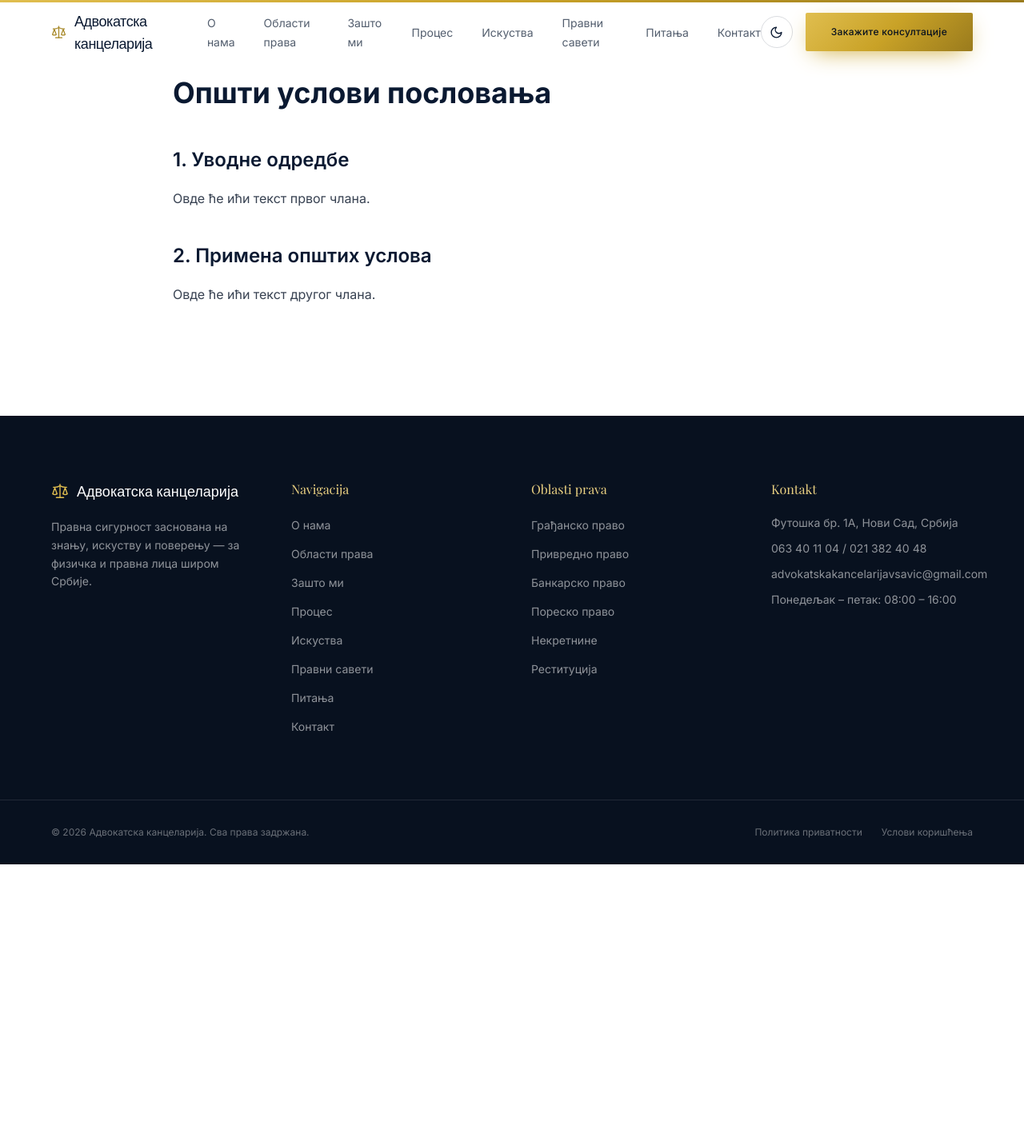
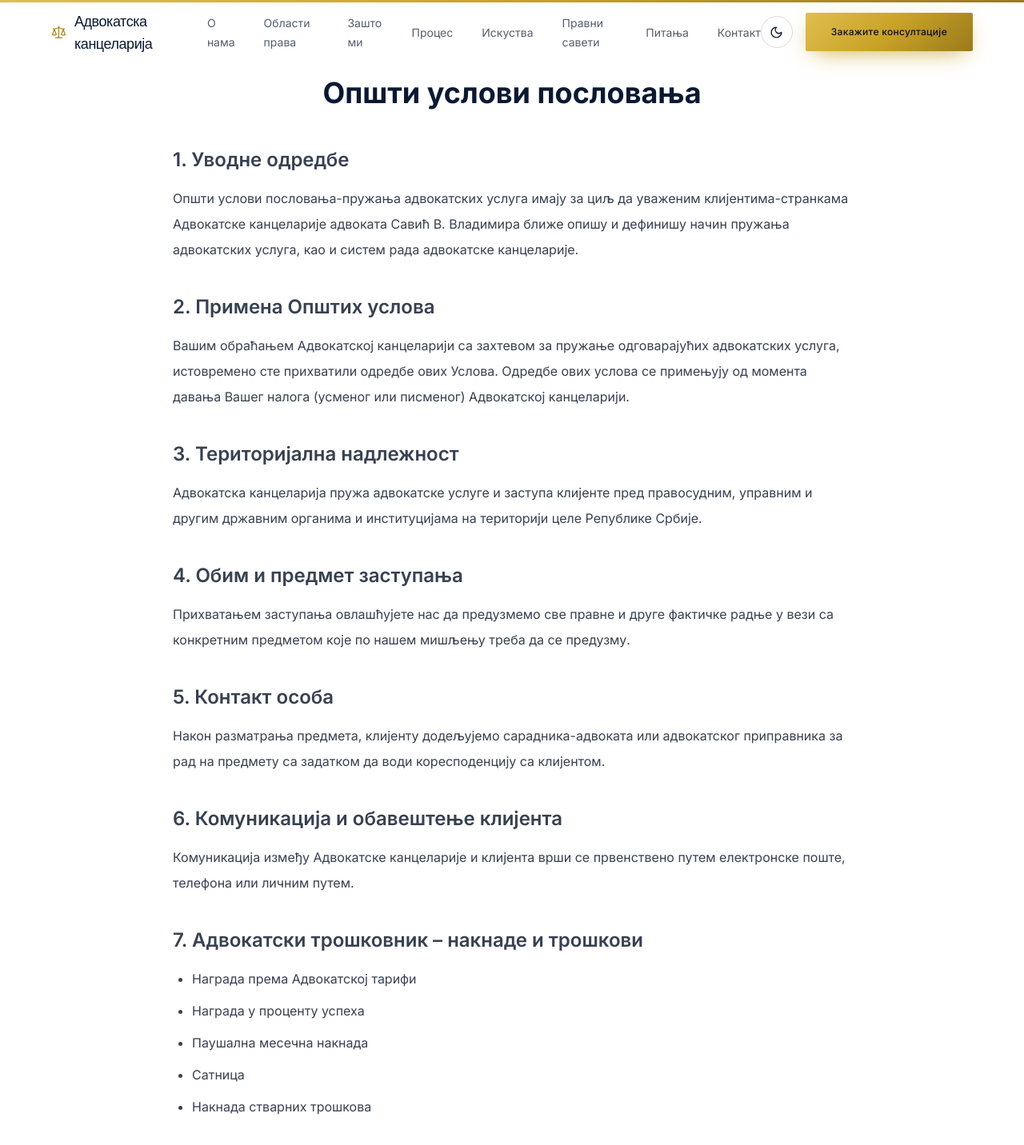
Before and after one commit to stojanovicjovan021-collab/advokatska-kancelarija-savic, a Next.js app: page /terms in a window 1280 px wide. Shown: the top 1432 px of the page at 80% size. Before the commit the page ends 1081 px from the top, so only its background shows below. Built offline with nearby package versions, Linux system fonts and the light colour scheme; a web font is replaced by a local one.

Commit message:
Update page.tsx3

```diff
--- a/app/terms/page.tsx
+++ b/app/terms/page.tsx
@@ -1,29 +1,196 @@
 export default function TermsPage() {
   return (
     <main className="max-w-4xl mx-auto px-6 py-24">
-      <h1 className="text-4xl font-bold mb-12">
+      <h1 className="text-4xl font-bold mb-12 text-center">
         Општи услови пословања
       </h1>
 
-      <section className="mb-10">
-        <h2 className="text-2xl font-semibold mb-4">
-          1. Уводне одредбе
-        </h2>
+      <div className="space-y-10 text-gray-700 leading-8">
 
-        <p className="leading-8 text-gray-700">
-          Овде ће ићи текст првог члана.
+        <section>
+          <h2 className="text-2xl font-semibold mb-4">1. Уводне одредбе</h2>
+          <p>
+            Општи услови пословања-пружања адвокатских услуга имају за циљ да уваженим
+            клијентима-странкама Адвокатске канцеларије адвоката Савић В. Владимира
+            ближе опишу и дефинишу начин пружања адвокатских услуга, као и систем рада
+            адвокатске канцеларије.
           </p>
         </section>
 
-      <section className="mb-10">
+        <section>
+          <h2 className="text-2xl font-semibold mb-4">2. Примена Општих услова</h2>
+          <p>
+            Вашим обраћањем Адвокатској канцеларији са захтевом за пружање одговарајућих
+            адвокатских услуга, истовремено сте прихватили одредбе ових Услова.
+            Одредбе ових услова се примењују од момента давања Вашег налога
+            (усменог или писменог) Адвокатској канцеларији.
+          </p>
+        </section>
+
+        <section>
+          <h2 className="text-2xl font-semibold mb-4">3. Територијална надлежност</h2>
+          <p>
+            Адвокатска канцеларија пружа адвокатске услуге и заступа клијенте пред
+            правосудним, управним и другим државним органима и институцијама на
+            територији целе Републике Србије.
+          </p>
+        </section>
+
+        <section>
+          <h2 className="text-2xl font-semibold mb-4">4. Обим и предмет заступања</h2>
+          <p>
+            Прихватањем заступања овлашћујете нас да предузмемо све правне и друге
+            фактичке радње у вези са конкретним предметом које по нашем мишљењу
+            треба да се предузму.
+          </p>
+        </section>
+
+        <section>
+          <h2 className="text-2xl font-semibold mb-4">5. Контакт особа</h2>
+          <p>
+            Након разматрања предмета, клијенту додељујемо сарадника-адвоката или
+            адвокатског приправника за рад на предмету са задатком да води
+            коресподенцију са клијентом.
+          </p>
+        </section>
+
+        <section>
           <h2 className="text-2xl font-semibold mb-4">
-          2. Примена општих услова
+            6. Комуникација и обавештење клијента
+          </h2>
+          <p>
+            Комуникација између Адвокатске канцеларије и клијента врши се
+            првенствено путем електронске поште, телефона или личним путем.
+          </p>
+        </section>
+
+        <section>
+          <h2 className="text-2xl font-semibold mb-4">
+            7. Адвокатски трошковник – накнаде и трошкови
           </h2>
 
-        <p className="leading-8 text-gray-700">
-          Овде ће ићи текст другог члана.
+          <ul className="list-disc pl-6 space-y-2">
+            <li>Награда према Адвокатској тарифи</li>
+            <li>Награда у проценту успеха</li>
+            <li>Паушална месечна накнада</li>
+            <li>Сатница</li>
+            <li>Накнада стварних трошкова</li>
+          </ul>
+        </section>
+
+        <section>
+          <h2 className="text-2xl font-semibold mb-4">
+            8. Досуђени адвокатски трошкови
+          </h2>
+          <p>
+            Досуђени адвокатски трошкови распоређују се у складу са уговором,
+            извршеним плаћањима и важећим прописима.
           </p>
         </section>
+
+        <section>
+          <h2 className="text-2xl font-semibold mb-4">9. Фактурисање услуга</h2>
+          <p>
+            За све извршене услуге издају се фактуре са роком доспећа наведеним
+            у фактури.
+          </p>
+        </section>
+
+        <section>
+          <h2 className="text-2xl font-semibold mb-4">
+            10. Порез на додату вредност
+          </h2>
+          <p>
+            ПДВ се обрачунава у складу са важећим прописима Републике Србије.
+          </p>
+        </section>
+
+        <section>
+          <h2 className="text-2xl font-semibold mb-4">
+            11. Престанак пружања адвокатских услуга
+          </h2>
+
+          <ul className="list-disc pl-6 space-y-2">
+            <li>Сукоб интереса</li>
+            <li>Неизмирене обавезе клијента</li>
+            <li>Нетачне или непотпуне информације</li>
+            <li>Непримерено понашање клијента</li>
+            <li>Кршење услова пословања</li>
+          </ul>
+        </section>
+
+        <section>
+          <h2 className="text-2xl font-semibold mb-4">12. Пословна тајна</h2>
+          <p>
+            Све информације добијене током рада на предмету сматрају се
+            поверљивим.
+          </p>
+        </section>
+
+        <section>
+          <h2 className="text-2xl font-semibold mb-4">
+            13. Чување документације
+          </h2>
+          <p>
+            Документација се чува у складу са законом и интерним правилима
+            Адвокатске канцеларије.
+          </p>
+        </section>
+
+        <section>
+          <h2 className="text-2xl font-semibold mb-4">
+            14. Ограничење одговорности
+          </h2>
+          <p>
+            Одговорност Адвокатске канцеларије ограничена је важећим прописима
+            и осигурањем од професионалне одговорности.
+          </p>
+        </section>
+
+        <section>
+          <h2 className="text-2xl font-semibold mb-4">
+            15. Надлежност у случају спора
+          </h2>
+          <p>
+            За све спорове надлежан је суд у Новом Саду.
+          </p>
+        </section>
+
+        <section>
+          <h2 className="text-2xl font-semibold mb-4">
+            16. Измене и допуне услова
+          </h2>
+          <p>
+            Измене и допуне ових услова врше се искључиво у писаној форми.
+          </p>
+        </section>
+
+        <section>
+          <h2 className="text-2xl font-semibold mb-4">
+            17. Делимична ништавост
+          </h2>
+          <p>
+            У случају ништавости поједине одредбе, остале одредбе остају на снази.
+          </p>
+        </section>
+
+        <section>
+          <h2 className="text-2xl font-semibold mb-4">18. Примена</h2>
+
+          <p>
+            Ови општи услови пословања примењују се од 12.12.2019. године.
+          </p>
+
+          <p className="mt-4">
+            У Новом Саду, дана 12.12.2019. године.
+          </p>
+
+          <p className="font-semibold mt-4">
+            Адвокат Савић В. Владимир
+          </p>
+        </section>
+
+      </div>
     </main>
   );
 }
```
Lines whose indentation alone changed are shown as unchanged.
